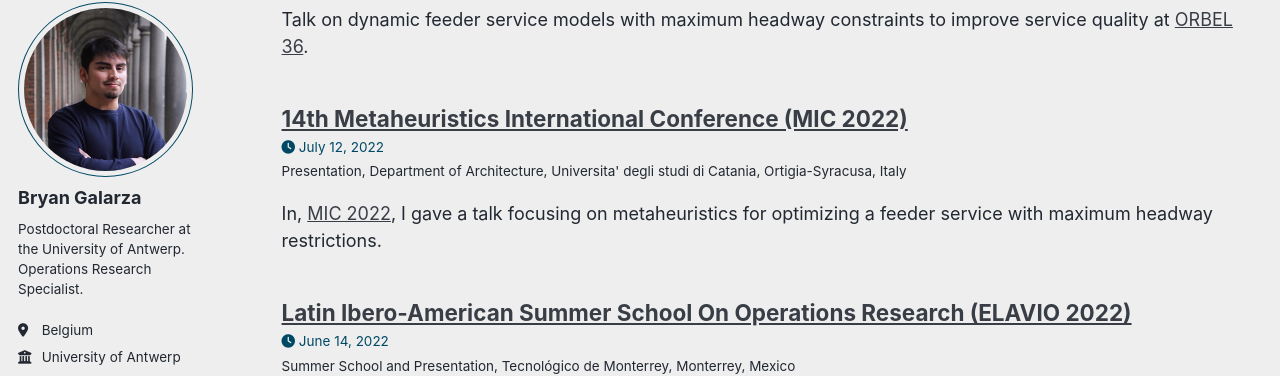
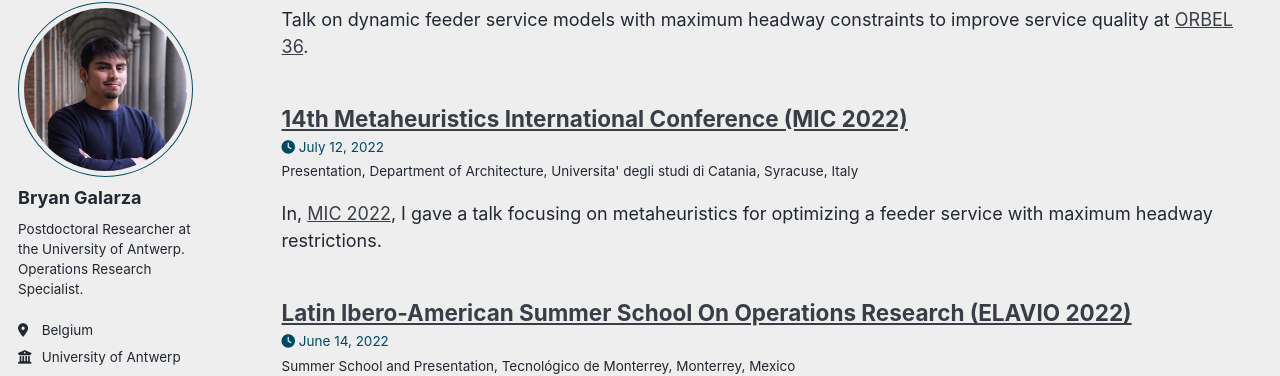
Before and after one commit to BryanG13/bryang13.github.io, a Jekyll site: the page built from _pages/talks.html, in a window 1280 px wide and 900 px high, scrolled down 625 px. Shown: the part 97-473 px from the top of the window. Built offline with Jekyll 4.4.1, drawn with Linux system fonts in a browser that asks for light colours; some web fonts are replaced; a script that is not in the unit is left out.

Commit message:
adding syracuse

```diff
--- a/_talks/Ortiga.md
+++ b/_talks/Ortiga.md
@@ -5,7 +5,7 @@ type: "Presentation"
 permalink: /talks/2022-mic
 venue: "Department of Architecture, Universita' degli studi di Catania"
 date: 2022-07-12
-location: "Ortigia-Syracusa, Italy"
+location: "Syracuse, Italy"
 ---
 
 In, [MIC 2022](https://www.ants-lab.it/mic2022/index.html), I gave a talk focusing on metaheuristics for optimizing a feeder service with maximum headway restrictions.
--- a/talkmap/org-locations.js
+++ b/talkmap/org-locations.js
@@ -1,4 +1,9 @@
 var addressPoints = [
+  [
+    "14th Metaheuristics International Conference (MIC 2022)<br />Department of Architecture, Universita' degli studi di Catania; Syracuse, Italy",
+    37.0646139,
+    15.2907196
+  ],
   [
     "31st European Conference on Operations Research (EURO 2021)<br />University Of West Attica; Athens, Greece",
     37.9755648,
```
